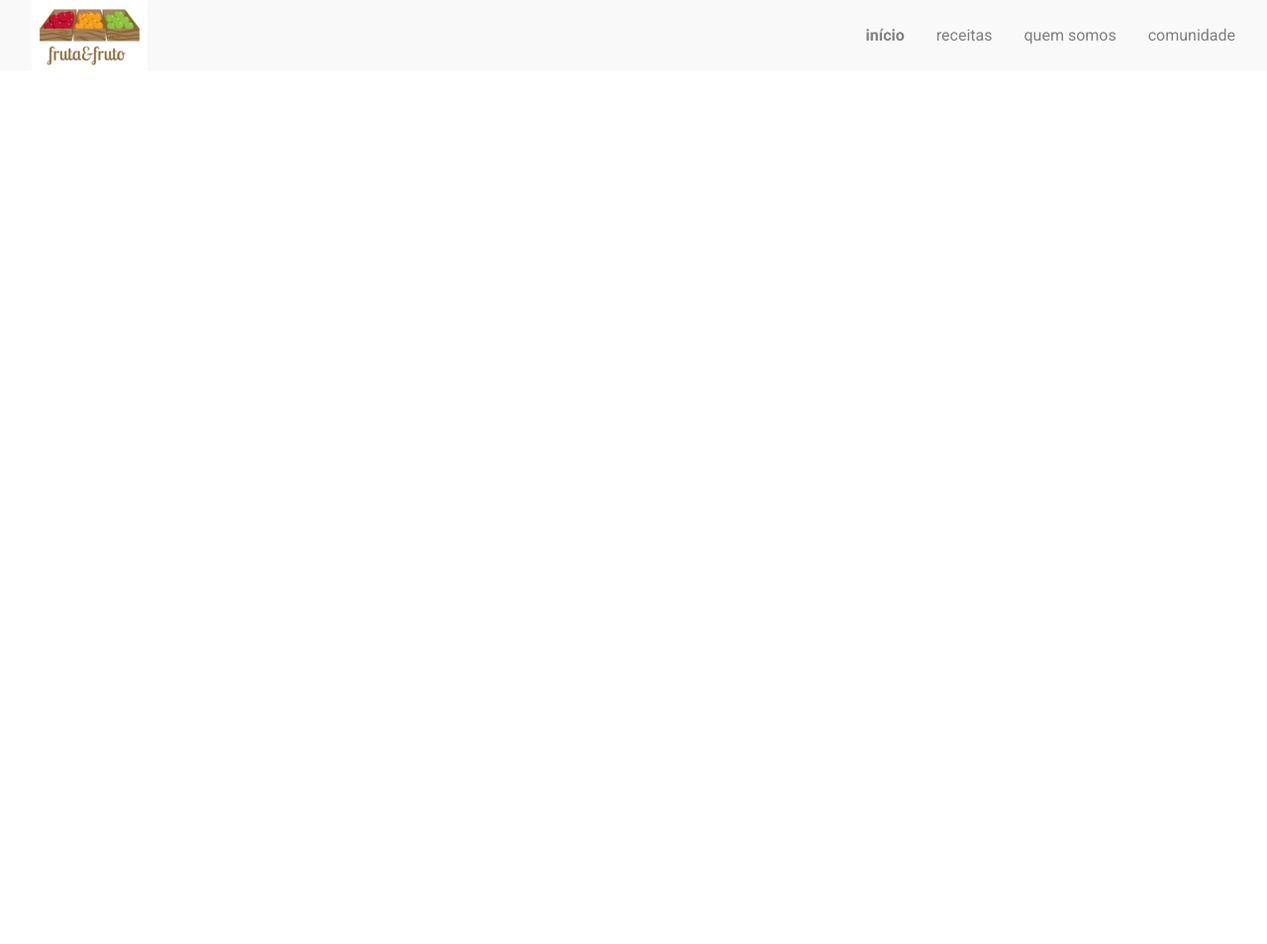
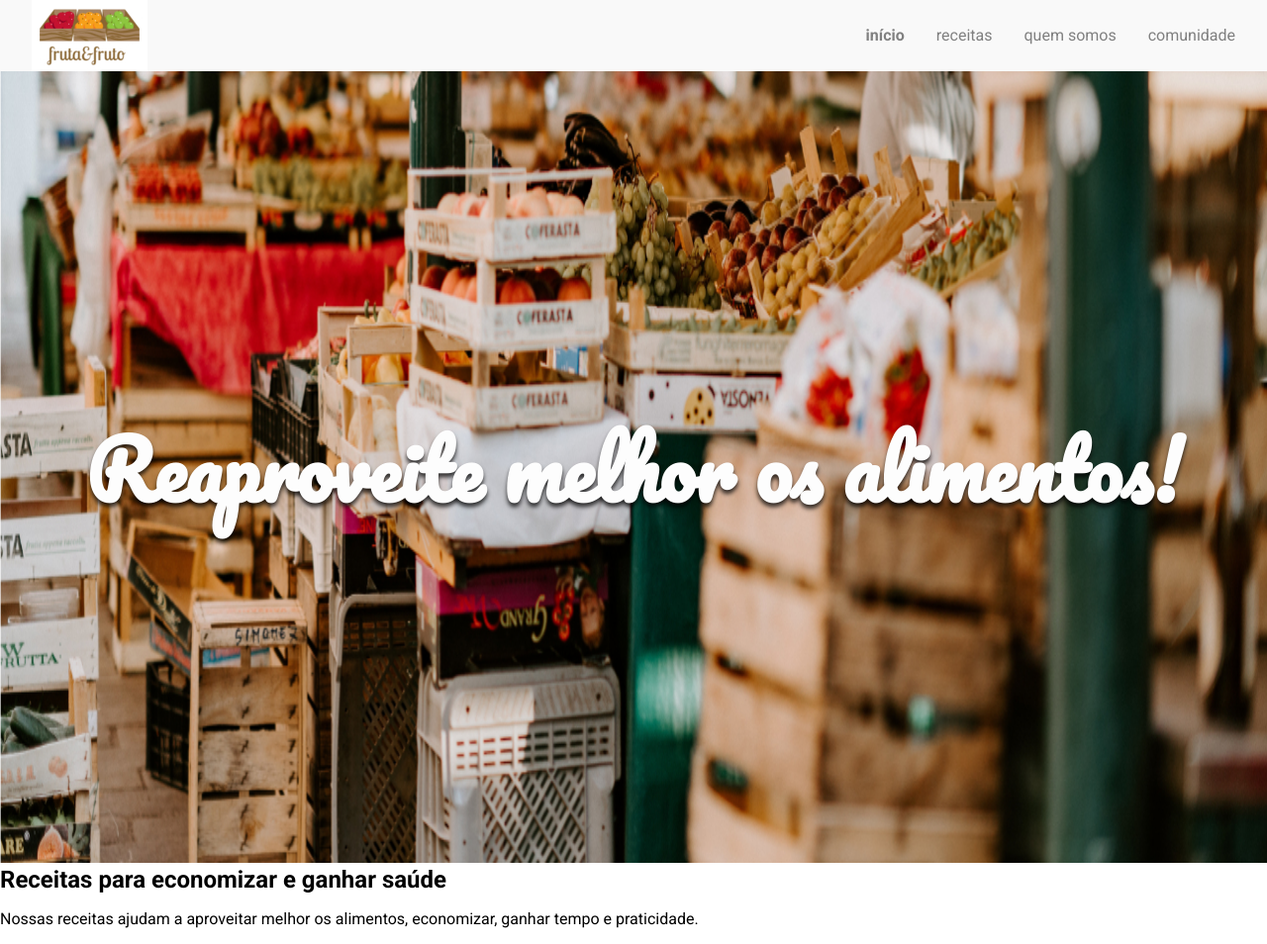
Before and after one commit to Geisyla1/arquitetura-css, a plain HTML site: page index.html in a window 1280 px wide. Shown: the whole page at 99% size. Before the commit the page ends 800 px from the top, so only its background shows below. Drawn offline with Linux system fonts and the light colour scheme.

Commit message:
estilizando meu banner

```diff
--- /dev/null
+++ b/assets/css/banner.css
@@ -0,0 +1,21 @@
+.banner{
+    position: relative;
+}
+
+.banner__imagem{
+    width: 100%;
+    height: calc(100vh);
+}
+.banner__titulo{
+    font-family: 'Pacifico', cursive;
+    font-size: 5rem;
+    color: #fdfdfd;
+    position: absolute;
+    transform: translate(-50%,-50%);
+    left: 50%;
+    text-shadow: 0 4px 4px rgba(0, 0, 0, 0.75);
+    top: 50%;
+    text-align: center;
+    transform:translate(-50%,-50%);
+    width: 100%;
+}
--- a/assets/css/style.css
+++ b/assets/css/style.css
@@ -1 +1,2 @@
 @import url("./header.css");
+@import url("./banner.css");
--- a/index.html
+++ b/index.html
@@ -22,5 +22,19 @@
                 </ul>
             </nav>
         </header>
+        <section class="banner">
+            <img src="assets/img/banner.jpg" alt="#" class="banner__imagem">
+            <h2 class="banner__titulo">
+                Reaproveite melhor os alimentos!
+            </h2>
+        </section>
+        <section class="sobre">
+            <h2 class="sobre__titulo">
+                Receitas para economizar e ganhar saúde
+            </h2>
+            <p class="sobre__paragrafo">
+                Nossas receitas ajudam a aproveitar melhor os alimentos, economizar, ganhar tempo e praticidade.
+            </p>
+        </section>
     </body>
 </html>
```
